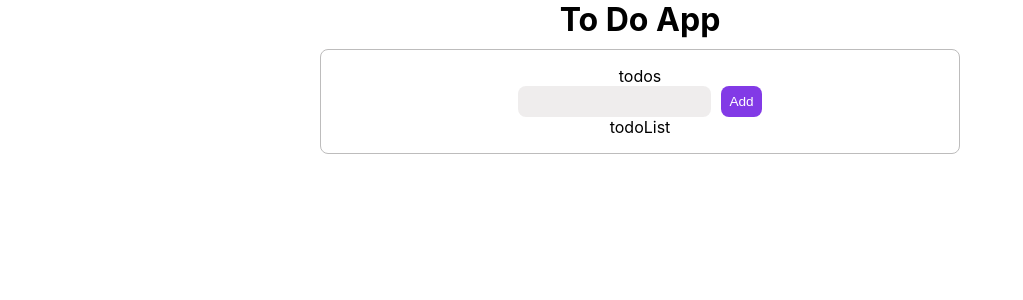
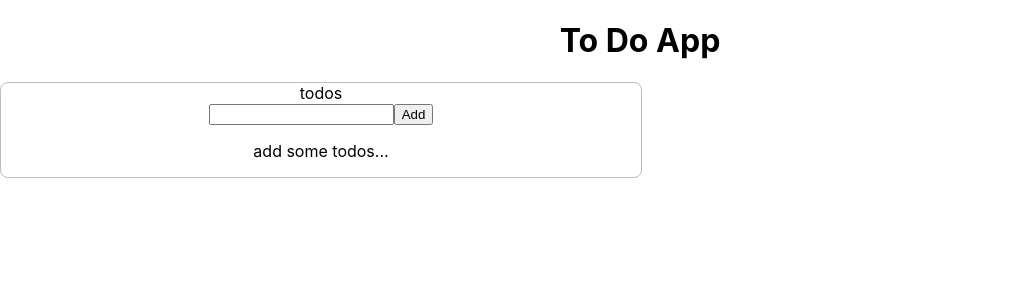
Before and after one commit to Sajadssa/TodoApp, a React (Create React App) app: page / in a window 1280 px wide. Shown: the top 300 px of the page, without its empty margins (0-1023 px from the left). Built offline with nearby package versions, Linux system fonts and the light colour scheme.

Commit message:
onComplete and make ToDo Component

```diff
--- a/src/App.css
+++ b/src/App.css
@@ -1,11 +1,11 @@
-*{
-  box-sizing:border-box;
-  margin:0;
-  padding:0;
-  outline:none;
-  text-decoration:none;
-}
-
+/* *{ */
+  /* box-sizing:border-box; */
+  /* margin:0; */
+  /* padding:0; */
+  /* outline:none; */
+  /* text-decoration:none; */
+/* } */
+/*  */
 
 .App {
   text-align: center;
@@ -18,37 +18,27 @@
   border-radius:.5rem;
   display: flex;
   flex-direction: column;
+  justify-content: center;
   align-items: center;
   justify-content: center;
-  font-size:1rem;
+
    border:1px solid #bdbcbc;
-  padding:1rem;
-  width:50%;
-  margin:10px auto;
+
+  width:40rem;
+
+
 
 
 }
 
-.container input{
-  padding:.5rem;
-  border-radius:.5rem;
-  margin-right:10px;
-  border:none;
-  background-color:rgba(173, 165, 165, 0.2);
-  outline:none;
-  transition:.4s;
 
 
-}
-.container input:active{
-  border:1px solid rgba(104, 18, 225, 0.829);
-}
-button{
-  padding:.5rem;
-  border:none;
-  border-radius:.5rem;
-  font-size:.85rem;
-  background-color:rgba(104, 18, 225, 0.829);
-  color:#fff;
+
+.todo{
+  display: flex;
+  justify-content: space-evenly;
+  align-items: center;
+  width: 20rem;
+  margin: 10px;
 
 }
--- a/src/components/ToDoApp.jsx
+++ b/src/components/ToDoApp.jsx
@@ -22,12 +22,16 @@
    /*  todos اضافه کردن به */
     setTodos([...todos, newTodo]);
     }
+    // نوشتن هندلر برای onComplete  این پراپس به کامپوننت todolist داده میشه چون این کامپوننت  استیت کامپوننت پدر را تغییر می دهد یعنی todos ها رو تغییر می دهد
+    const onCompleteHandler = (id) => {
+        console.log(id);
+    }
 
     return (<div className="container">todos
         {/* هنگام رندر کردن کامپوننت بچه بایستی پارامتری را که برایش تعریف کردیم رو در اینجا بش پاس بدیم */}
         <TodoForm addToHandlers={addToHandlers}  />
         {/* IN COMPONENT TODOFORM UPDATE STATE AND IN TODOLIST MAKE MAP METHOD */}
-        <TodoList/>
+        <TodoList todos={todos} onComplete={onCompleteHandler} />
 
 
     </div>
--- a/src/components/ToDoList.jsx
+++ b/src/components/ToDoList.jsx
@@ -1,10 +1,23 @@
-const ToDoList = () => {
-    return (
-        <div>
+import Todo from "./Todo";
 
-            todoList
-        </div>
-     )
-}
+const ToDoList = ({ todos,onComplete }) => {
+    const renderTodos = () => {
+
+        if (todos.length === 0) return <p>add some todos...</p>;
+
+        return (
+
+            todos.map(todo => {
+                return (
+                    <Todo key={todo.id} todo={todo} onComplete={()=>onComplete(todo.id)}   />
+
+                );
+
+            })
+        );
+    }
+    return <div>{renderTodos()}</div>;
+
+        };
 
 export default ToDoList;
--- /dev/null
+++ b/src/components/Todo.jsx
@@ -0,0 +1,22 @@
+const Todo = ({ todo,onComplete }) => {
+
+
+    return (
+
+
+            <div className="todo">
+
+            <div>{todo.text}</div>
+
+            <div>
+                <button>Edit</button>
+                <button onClick={onComplete}>Complete</button>
+            </div>
+
+            </div>
+
+
+     );
+}
+
+export default Todo;
```
